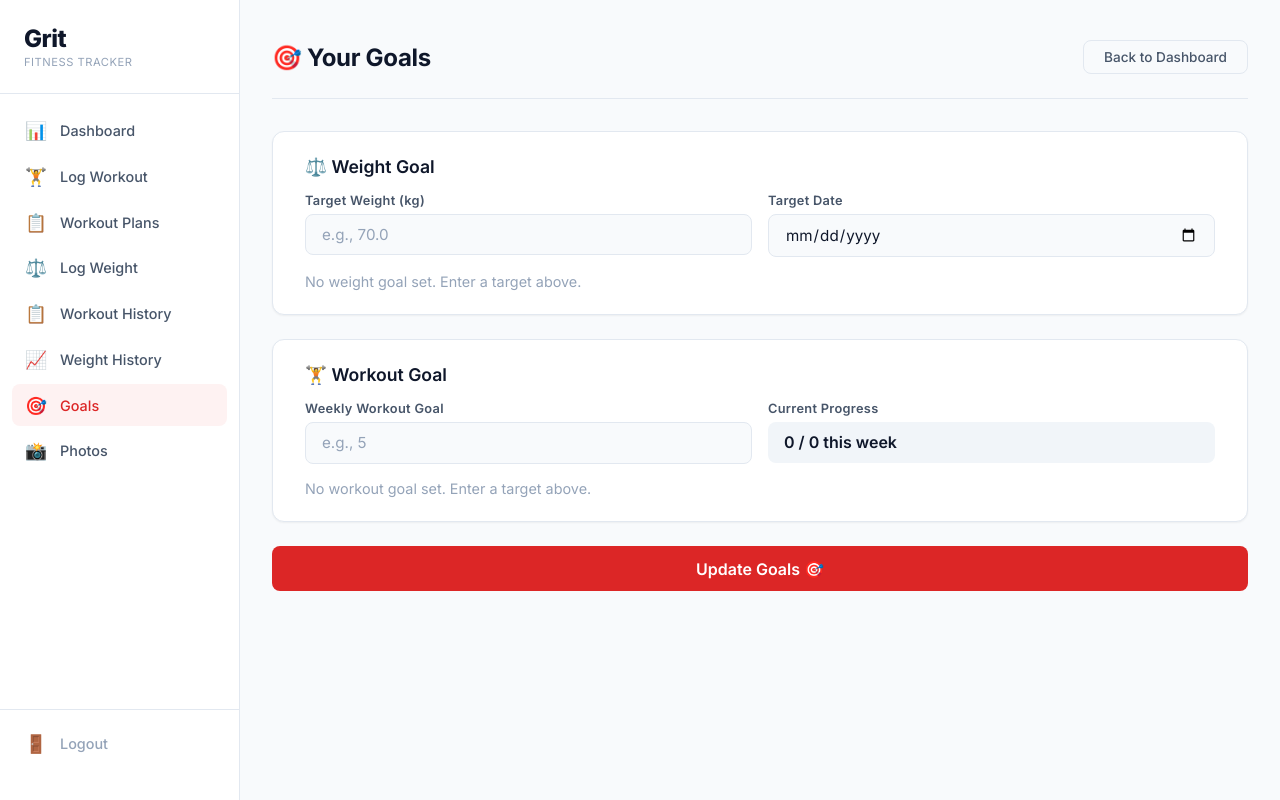
After one commit to SabaShagidzeMain/grit, a Flask app: page /goals in a window 1280 px wide. The commit adds this page. Run offline with Flask 3, Linux system fonts and the light colour scheme; the visitor is signed in with stand-in values (Sample User, id 1); data that the repository does not hold is empty.

Commit message:
feat: goals and photos

```diff
--- a/app/routes.py
+++ b/app/routes.py
@@ -1,7 +1,7 @@
 from flask import Blueprint, render_template, request, redirect, url_for, flash, jsonify
 from flask_login import login_user, logout_user, login_required, current_user
 from app import db, login_manager
-from app.models import User, WeightLog, Exercise, Workout, WorkoutSet, WorkoutPlan, PlanExercise
+from app.models import User, WeightLog, Exercise, Workout, WorkoutSet, WorkoutPlan, PlanExercise, Goal, ProgressPhoto
 from datetime import datetime, timedelta
 import requests
 
@@ -27,6 +27,13 @@ def estimate_calories(duration_min, intensity='moderate'):
         'intense': 12
     }
     return duration_min * calories_per_min.get(intensity, 8)
+
+def calculate_progress(current, target):
+    """Calculate progress percentage"""
+    if not current or not target or target == 0:
+        return 0
+    return min(100, round((current / target) * 100))
+
 
 # ============================================
 # AUTH ROUTES
@@ -205,7 +212,7 @@ def dashboard():
     for workout in recent_workouts:
         workout.calories = estimate_calories(workout.duration_min or 0)
 
-    # === WEEKLY SUMMARY ===
+    # Weekly summary
     week_end = datetime.now()
     week_start = week_end - timedelta(days=7)
 
@@ -219,8 +226,7 @@ def dashboard():
         Workout.date >= week_start
     ).scalar() or 0
 
-    weekly_calories = weekly_minutes * 8  # Average 8 kcal/min
-
+    weekly_calories = weekly_minutes * 8
     weekly_avg_duration = round(weekly_minutes / weekly_workouts) if weekly_workouts > 0 else 0
 
     return render_template('dashboard.html',
@@ -311,11 +317,8 @@ def log_workout():
 @login_required
 def workout_history():
     workouts = Workout.query.filter_by(user_id=current_user.id).order_by(Workout.date.desc()).all()
-
-    # Add calorie estimates to each workout
     for workout in workouts:
         workout.calories = estimate_calories(workout.duration_min or 0)
-
     return render_template('workout_history.html', workouts=workouts)
 
 @bp.route('/workout/<int:workout_id>/delete', methods=['POST'])
@@ -535,6 +538,190 @@ def delete_plan(plan_id):
 
 
 # ============================================
+# GOALS
+# ============================================
+
+@bp.route('/goals')
+@login_required
+def goals():
+    """View and manage goals"""
+    weight_goal = Goal.query.filter_by(
+        user_id=current_user.id,
+        type='weight',
+        is_achieved=False
+    ).first()
+
+    workout_goal = Goal.query.filter_by(
+        user_id=current_user.id,
+        type='workouts',
+        is_achieved=False
+    ).first()
+
+    # Calculate weekly workouts for the current week
+    week_start = datetime.now().date() - timedelta(days=datetime.now().weekday())
+    week_end = week_start + timedelta(days=6)
+
+    weekly_workouts = Workout.query.filter(
+        Workout.user_id == current_user.id,
+        db.func.date(Workout.date) >= week_start,
+        db.func.date(Workout.date) <= week_end
+    ).count()
+
+    return render_template('goals.html',
+        user=current_user,
+        weight_goal=weight_goal,
+        workout_goal=workout_goal,
+        weekly_workouts=weekly_workouts
+    )
+
+@bp.route('/goals/update', methods=['POST'])
+@login_required
+def update_goals():
+    """Update or create goals"""
+    weight_target = request.form.get('weight_target')
+    workout_target = request.form.get('workout_target')
+    target_date = request.form.get('target_date')
+
+    try:
+        # Update weight goal
+        if weight_target:
+            weight_goal = Goal.query.filter_by(
+                user_id=current_user.id,
+                type='weight',
+                is_achieved=False
+            ).first()
+
+            if weight_goal:
+                weight_goal.target_value = float(weight_target)
+            else:
+                weight_goal = Goal(
+                    user_id=current_user.id,
+                    type='weight',
+                    target_value=float(weight_target),
+                    target_date=datetime.strptime(target_date, '%Y-%m-%d').date() if target_date else None,
+                    is_achieved=False
+                )
+                db.session.add(weight_goal)
+
+        # Update workout goal
+        if workout_target:
+            workout_goal = Goal.query.filter_by(
+                user_id=current_user.id,
+                type='workouts',
+                is_achieved=False
+            ).first()
+
+            if workout_goal:
+                workout_goal.target_value = float(workout_target)
+            else:
+                workout_goal = Goal(
+                    user_id=current_user.id,
+                    type='workouts',
+                    target_value=float(workout_target),
+                    target_date=datetime.strptime(target_date, '%Y-%m-%d').date() if target_date else None,
+                    is_achieved=False
+                )
+                db.session.add(workout_goal)
+
+        db.session.commit()
+        flash('Goals updated successfully! 🎯', 'success')
+        return redirect(url_for('main.goals'))
+
+    except Exception as e:
+        db.session.rollback()
+        flash(f'Error: {str(e)}', 'danger')
+        return redirect(url_for('main.goals'))
+
+@bp.route('/api/goal-progress')
+@login_required
+def goal_progress():
+    """Return goal progress as JSON"""
+    weight_goal = Goal.query.filter_by(
+        user_id=current_user.id,
+        type='weight',
+        is_achieved=False
+    ).first()
+
+    workout_goal = Goal.query.filter_by(
+        user_id=current_user.id,
+        type='workouts',
+        is_achieved=False
+    ).first()
+
+    # Get latest weight
+    latest_weight = WeightLog.query.filter_by(user_id=current_user.id).order_by(WeightLog.date.desc()).first()
+
+    # Get total workouts
+    total_workouts = Workout.query.filter_by(user_id=current_user.id).count()
+
+    data = {
+        'weight': {
+            'target': weight_goal.target_value if weight_goal else None,
+            'current': latest_weight.weight_kg if latest_weight else None,
+            'progress': calculate_progress(latest_weight.weight_kg, weight_goal.target_value) if weight_goal and latest_weight else None
+        },
+        'workouts': {
+            'target': workout_goal.target_value if workout_goal else None,
+            'current': total_workouts,
+            'progress': calculate_progress(total_workouts, workout_goal.target_value) if workout_goal else None
+        }
+    }
+    return jsonify(data)
+
+
+# ============================================
+# PROGRESS PHOTOS
+# ============================================
+
+@bp.route('/photos')
+@login_required
+def photos():
+    """View progress photos"""
+    photos = ProgressPhoto.query.filter_by(user_id=current_user.id).order_by(ProgressPhoto.date.desc()).all()
+    today = datetime.now().strftime('%Y-%m-%d')
+    return render_template('photos.html', photos=photos, today=today)
+
+@bp.route('/photos/add', methods=['POST'])
+@login_required
+def add_photo():
+    """Add a progress photo URL"""
+    image_url = request.form.get('image_url')
+    caption = request.form.get('caption', '')
+    date = request.form.get('date')
+
+    if not image_url:
+        flash('Please enter an image URL', 'danger')
+        return redirect(url_for('main.photos'))
+
+    try:
+        photo = ProgressPhoto(
+            user_id=current_user.id,
+            image_url=image_url,
+            caption=caption,
+            date=datetime.strptime(date, '%Y-%m-%d').date() if date else datetime.now().date()
+        )
+        db.session.add(photo)
+        db.session.commit()
+        flash('Photo added successfully! 📸', 'success')
+        return redirect(url_for('main.photos'))
+
+    except Exception as e:
+        db.session.rollback()
+        flash(f'Error: {str(e)}', 'danger')
+        return redirect(url_for('main.photos'))
+
+@bp.route('/photos/<int:photo_id>/delete', methods=['POST'])
+@login_required
+def delete_photo(photo_id):
+    """Delete a progress photo"""
+    photo = ProgressPhoto.query.filter_by(id=photo_id, user_id=current_user.id).first_or_404()
+    db.session.delete(photo)
+    db.session.commit()
+    flash('Photo deleted', 'info')
+    return redirect(url_for('main.photos'))
+
+
+# ============================================
 # API ENDPOINTS
 # ============================================
 
--- a/app/templates/base.html
+++ b/app/templates/base.html
@@ -112,6 +112,20 @@
             <span class="nav-icon">📈</span>
             Weight History
           </a>
+          <a
+            href="{{ url_for('main.goals') }}"
+            class="nav-item {% if request.endpoint == 'main.goals' %}active{% endif %}"
+          >
+            <span class="nav-icon">🎯</span>
+            Goals
+          </a>
+          <a
+            href="{{ url_for('main.photos') }}"
+            class="nav-item {% if request.endpoint == 'main.photos' %}active{% endif %}"
+          >
+            <span class="nav-icon">📸</span>
+            Photos
+          </a>
         </nav>
 
         <div class="sidebar-footer">
--- /dev/null
+++ b/app/templates/goals.html
@@ -0,0 +1,149 @@
+{% extends "base.html" %} {% block title %}Goals - Grit{% endblock %} {% block
+content %}
+<style>
+  .goal-progress-section {
+    margin-top: 1rem;
+  }
+  .goal-progress-text {
+    font-size: 0.85rem;
+    color: #475569;
+    margin-bottom: 0.5rem;
+  }
+  .goal-progress-bar {
+    height: 8px;
+    background: #f1f5f9;
+    border-radius: 999px;
+    overflow: hidden;
+  }
+  .goal-progress-fill {
+    height: 100%;
+    background: #dc2626;
+    border-radius: 999px;
+    transition: width 0.5s ease;
+  }
+  .goal-progress-percent {
+    font-size: 0.75rem;
+    color: #94a3b8;
+    margin-top: 0.25rem;
+  }
+  .goal-empty-text {
+    color: #94a3b8;
+    font-size: 0.9rem;
+  }
+  .workout-progress-display {
+    padding: 0.65rem 1rem;
+    background: #f1f5f9;
+    border-radius: 8px;
+    font-weight: 600;
+    color: #0f172a;
+  }
+</style>
+
+<div class="dashboard-container">
+  <div class="dashboard-header">
+    <h1>🎯 Your Goals</h1>
+    <a href="{{ url_for('main.dashboard') }}" class="btn-secondary"
+      >Back to Dashboard</a
+    >
+  </div>
+
+  {% with messages = get_flashed_messages(with_categories=true) %} {% if
+  messages %} {% for category, message in messages %}
+  <div class="flash flash-{{ category }}">{{ message }}</div>
+  {% endfor %} {% endif %} {% endwith %}
+
+  <form method="POST" action="{{ url_for('main.update_goals') }}">
+    <!-- Weight Goal -->
+    <div class="form-card">
+      <h2>⚖️ Weight Goal</h2>
+      <div class="form-row">
+        <div class="form-group">
+          <label for="weight_target">Target Weight (kg)</label>
+          <input
+            type="number"
+            id="weight_target"
+            name="weight_target"
+            step="0.1"
+            value="{{ weight_goal.target_value if weight_goal else '' }}"
+            placeholder="e.g., 70.0"
+          />
+        </div>
+        <div class="form-group">
+          <label for="target_date">Target Date</label>
+          <input
+            type="date"
+            id="target_date"
+            name="target_date"
+            value="{{ weight_goal.target_date if weight_goal and weight_goal.target_date else '' }}"
+          />
+        </div>
+      </div>
+
+      {% if weight_goal %} {% set latest_weight =
+      user.weight_logs|sort(attribute='date', reverse=true)|first %} {% set
+      progress = (latest_weight.weight_kg / weight_goal.target_value * 100) if
+      latest_weight and weight_goal.target_value else 0 %}
+      <div class="goal-progress-section">
+        <p class="goal-progress-text">
+          Current:
+          <strong
+            >{{ latest_weight.weight_kg if latest_weight else '—' }} kg</strong
+          >
+          | Target: <strong>{{ weight_goal.target_value }} kg</strong>
+        </p>
+        <div class="goal-progress-bar">
+          <div class="goal-progress-fill"></div>
+        </div>
+        <p class="goal-progress-percent">{{ (progress)|round(1) }}% complete</p>
+      </div>
+      {% else %}
+      <p class="goal-empty-text">No weight goal set. Enter a target above.</p>
+      {% endif %}
+    </div>
+
+    <!-- Workout Goal -->
+    <div class="form-card">
+      <h2>🏋️ Workout Goal</h2>
+      <div class="form-row">
+        <div class="form-group">
+          <label for="workout_target">Weekly Workout Goal</label>
+          <input
+            type="number"
+            id="workout_target"
+            name="workout_target"
+            step="1"
+            min="0"
+            value="{{ workout_goal.target_value if workout_goal else '' }}"
+            placeholder="e.g., 5"
+          />
+        </div>
+        <div class="form-group">
+          <label>Current Progress</label>
+          <p class="workout-progress-display">
+            {{ weekly_workouts }} / {{ workout_goal.target_value if workout_goal
+            else '0' }} this week
+          </p>
+        </div>
+      </div>
+
+      {% if workout_goal %} {% set progress = (weekly_workouts /
+      workout_goal.target_value * 100) if workout_goal.target_value else 0 %}
+      <div class="goal-progress-section">
+        <div class="goal-progress-bar">
+          <div class="goal-progress-fill"></div>
+        </div>
+        <p class="goal-progress-percent">
+          {{ (progress)|round(1) }}% complete this week
+        </p>
+      </div>
+      {% else %}
+      <p class="goal-empty-text">No workout goal set. Enter a target above.</p>
+      {% endif %}
+    </div>
+
+    <button type="submit" class="btn-primary btn-submit">
+      Update Goals 🎯
+    </button>
+  </form>
+</div>
+{% endblock %}
```
Also changed, not shown: app/models.py (+18 -0 lines), app/templates/photos.html (added, +153 -0 lines).
